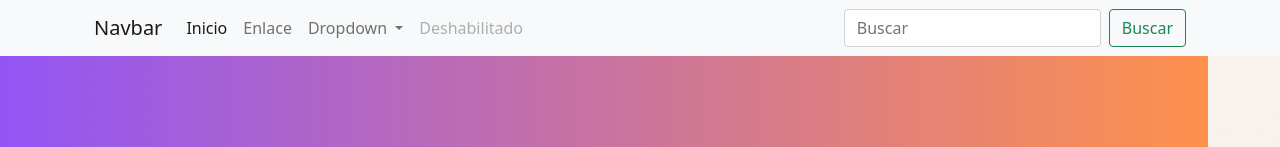
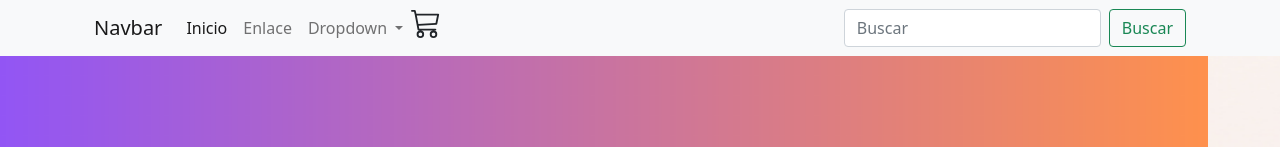
Before and after one commit to luisrojasgh/tienda-online_cetta-1826, a plain HTML site: page index.html in a window 1280 px wide. Shown: the top 147 px of the page. Drawn offline with nearby package versions, Linux system fonts and the light colour scheme.

Commit message:
Icono del shopping cart

```diff
--- a/index.html
+++ b/index.html
@@ -40,7 +40,10 @@
                         </ul>
                       </li>
                       <li class="nav-item">
-                        <a class="nav-link disabled">Deshabilitado</a>
+                        <svg xmlns="http://www.w3.org/2000/svg" width="30" height="30" fill="currentColor" class="bi bi-cart3" viewBox="0 0 16 16">
+                          <path d="M0 1.5A.5.5 0 0 1 .5 1H2a.5.5 0 0 1 .485.379L2.89 3H14.5a.5.5 0 0 1 .49.598l-1 5a.5.5 0 0 1-.465.401l-9.397.472L4.415 11H13a.5.5 0 0 1 0 1H4a.5.5 0 0 1-.491-.408L2.01 3.607 1.61 2H.5a.5.5 0 0 1-.5-.5zM3.102 4l.84 4.479 9.144-.459L13.89 4H3.102zM5 12a2 2 0 1 0 0 4 2 2 0 0 0 0-4zm7 0a2 2 0 1 0 0 4 2 2 0 0 0 0-4zm-7 1a1 1 0 1 1 0 2 1 1 0 0 1 0-2zm7 0a1 1 0 1 1 0 2 1 1 0 0 1 0-2z"/>
+                        </svg>
+                        <!-- <a class="nav-link disabled" >Deshabilitado</a> -->
                       </li>
                     </ul>
                     <form class="d-flex" role="search">
```
